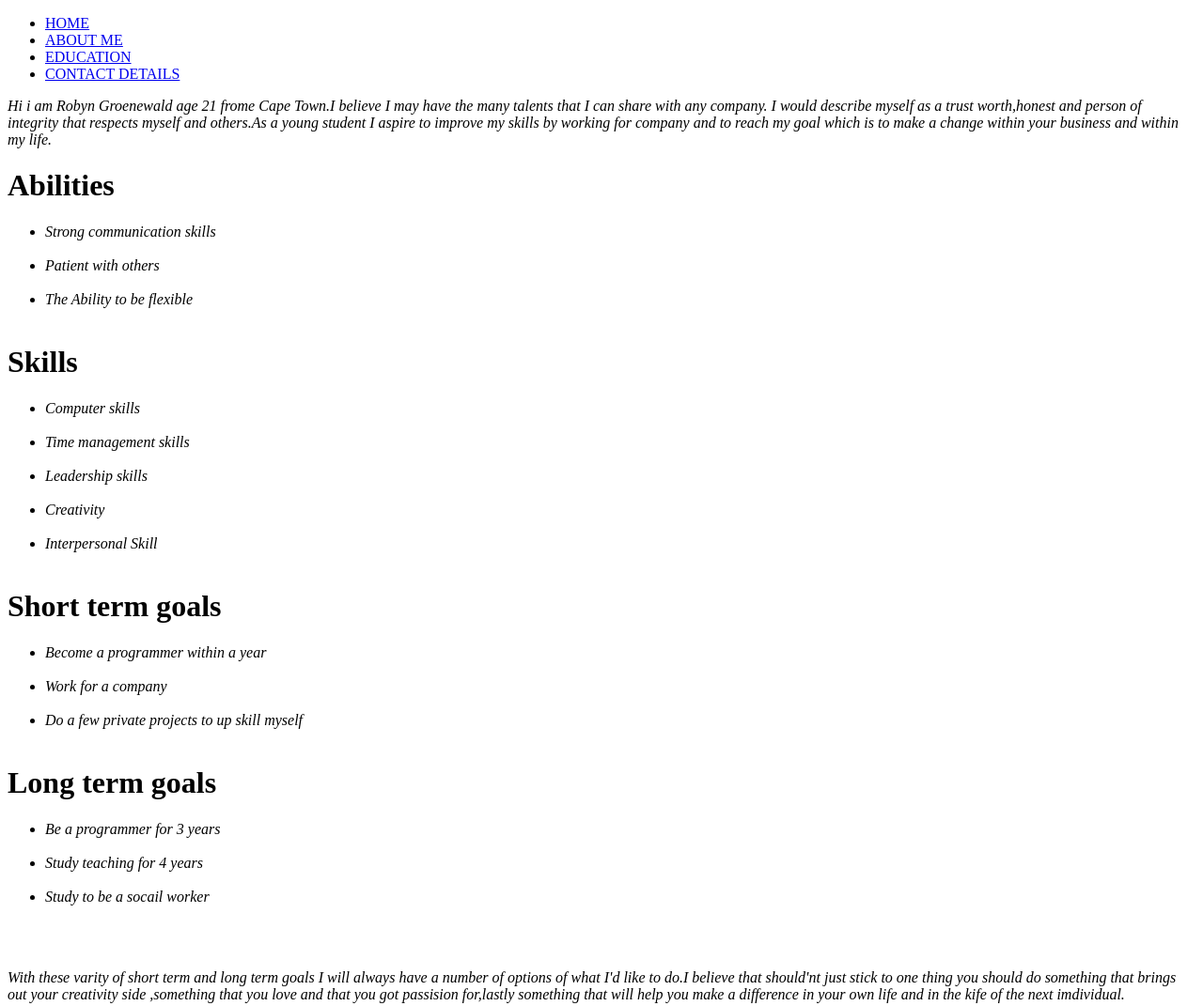
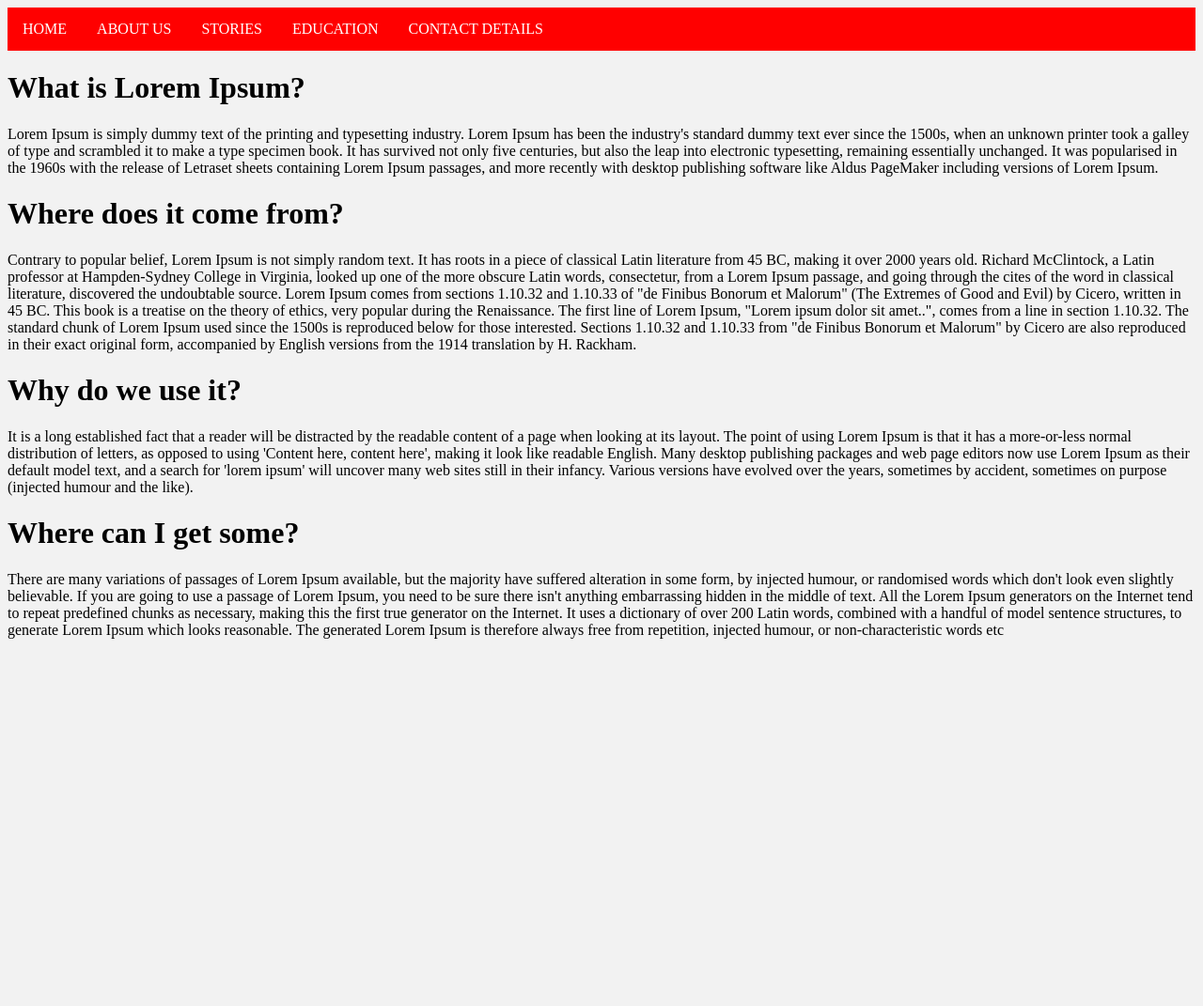
Before and after one commit to robyn877/SCHOOL-PROJECT, a plain HTML site: page about.html in a window 1280 px wide. Shown: the whole page at 94% size. After the commit the page ends 800 px from the top, so only its background shows below. Drawn offline with Linux system fonts and the light colour scheme.

Commit message:
Add files via upload

```diff
--- a/about.html
+++ b/about.html
@@ -1,10 +1,9 @@
-
 <!DOCTYPE html>
 <html>
     <head>
         <title>RobynsPortfolio</title>
 
-        <link href="style4.css" rel="stylesheet" type="text/css">
+        <link href="style2.css" rel="stylesheet" type="text/css">
 
 
     </head>
@@ -12,57 +11,25 @@
         <div class="row">
             <ul class="main-nav">
                 <li class="nav-item"><a href= "index.html">HOME</a></li class="nav-item">
-                    <li class ="nav-main"><a href= "about me">ABOUT ME</a></li>
+                    <li class ="nav-main"><a href= "about us">ABOUT US</a></li>
+                    <li class="nav-main"><a href="stories">STORIES</a></li>
                     <li class="nav-main"><a href="education">EDUCATION</a></li>
                     <li class="nav-main"><a href="contact details">CONTACT DETAILS</a></li>
 
 
+            </ul>
 
-                </ul>
-
-                <div class= "p1"><i>Hi i am Robyn Groenewald age 21 frome Cape Town.I believe I may have the many talents that I can share with any company.
-                    I would describe myself as a trust worth,honest and person of integrity that respects myself and others.As a young student I
-                    aspire to improve my skills by working for company and to reach my goal which is to make a change within your business and
-                    within my life.</i>
-
-                </div>
+            <h1>What is Lorem Ipsum?</h1>
+            <p>Lorem Ipsum is simply dummy text of the printing and typesetting industry. Lorem Ipsum has been the industry's standard dummy text ever since the 1500s, when an unknown printer took a galley of type and scrambled it to make a type specimen book. It has survived not only five centuries, but also the leap into electronic typesetting, remaining essentially unchanged. It was popularised in the 1960s with the release of Letraset sheets containing Lorem Ipsum passages, and more recently with desktop publishing software like Aldus PageMaker including versions of Lorem Ipsum.</p>
 
 
+             <h1> Where does it come from?</h1>
+             <p>Contrary to popular belief, Lorem Ipsum is not simply random text. It has roots in a piece of classical Latin literature from 45 BC, making it over 2000 years old. Richard McClintock, a Latin professor at Hampden-Sydney College in Virginia, looked up one of the more obscure Latin words, consectetur, from a Lorem Ipsum passage, and going through the cites of the word in classical literature, discovered the undoubtable source. Lorem Ipsum comes from sections 1.10.32 and 1.10.33 of "de Finibus Bonorum et Malorum" (The Extremes of Good and Evil) by Cicero, written in 45 BC. This book is a treatise on the theory of ethics, very popular during the Renaissance. The first line of Lorem Ipsum, "Lorem ipsum dolor sit amet..", comes from a line in section 1.10.32.
 
-                <h1><b>Abilities</b></h1>
-    <ul>
-        <li><i>Strong communication skills</i></li><br>
-        <li><i>Patient with others</i></li><br>
-        <li><i>The Ability to be flexible</i></li><br>
+                The standard chunk of Lorem Ipsum used since the 1500s is reproduced below for those interested. Sections 1.10.32 and 1.10.33 from "de Finibus Bonorum et Malorum" by Cicero are also reproduced in their exact original form, accompanied by English versions from the 1914 translation by H. Rackham.</p>
 
-    </ul>
+            <h1>Why do we use it?</h1>
+            <p>It is a long established fact that a reader will be distracted by the readable content of a page when looking at its layout. The point of using Lorem Ipsum is that it has a more-or-less normal distribution of letters, as opposed to using 'Content here, content here', making it look like readable English. Many desktop publishing packages and web page editors now use Lorem Ipsum as their default model text, and a search for 'lorem ipsum' will uncover many web sites still in their infancy. Various versions have evolved over the years, sometimes by accident, sometimes on purpose (injected humour and the like).</p>
 
-
-    <h1><b>Skills</b></h1>
-    <ul>
-        <li><i>Computer skills</i></li><br>
-        <li><i>Time management skills</i></li><br>
-        <li><i>Leadership skills</i></li><br>
-        <li><i>Creativity</i></li><br>
-        <li><i>Interpersonal Skill</i></li><br>
-    </ul>
-
-    <h1><b>Short term goals</b></h1>
-        <ul>
-            <li><i>Become a programmer within a year</i></li><br>
-            <li><i>Work for a company</i></li><br>
-            <li><i>Do a few private projects to up skill myself</i></li><br>
-        </ul>
-
-        <h1><b>Long term goals</b></h1>
-        <ul>
-            <li><i>Be a programmer for 3 years</i></li><br>
-            <li><i>Study teaching for 4 years</i></li><br>
-            <li><i>Study to be a socail worker</i></li><br>
-        </ul><br>
-
-        <p><i>With these varity of short term and long term goals I will always have a number of options
-            of what I'd like to do.I believe that should'nt just stick to one thing you should do something
-            that brings out your creativity side ,something that you love and that you got passision for,lastly
-            something that will help you make a difference in your own life and in the kife of the next imdividual.</i>
-        </p>
+            <h1>Where can I get some?</h1>
+            <p>There are many variations of passages of Lorem Ipsum available, but the majority have suffered alteration in some form, by injected humour, or randomised words which don't look even slightly believable. If you are going to use a passage of Lorem Ipsum, you need to be sure there isn't anything embarrassing hidden in the middle of text. All the Lorem Ipsum generators on the Internet tend to repeat predefined chunks as necessary, making this the first true generator on the Internet. It uses a dictionary of over 200 Latin words, combined with a handful of model sentence structures, to generate Lorem Ipsum which looks reasonable. The generated Lorem Ipsum is therefore always free from repetition, injected humour, or non-characteristic words etc</p>
--- a/style2.css
+++ b/style2.css
@@ -1,88 +1,18 @@
 *{
-  margin: 10;
-  padding: 10;
+    margin: 25;
+    padding: 25;
 }
 
-
-body {
-background-image: url('./download\ \(7\).jpg');
-}
-
-
-
-
-img {
-  display: block;
-  margin-left: auto;
-}
-
-.main-nav
-{
-    list-style:none;
-
-       margin: 45px;
-
-}
-
-.main-nav li
-{
-    display: inline-block;
-}
-
-.main-nav-li a
-{
-    color: white;
-    text-decoration: none;
-    padding: 10px 20;
-    font-family: "Roboto",sans-serif;
-    font-size: 20px;
-}
-
-.main-nav li.active a
-{
-    border:1pxsolid plum
-}
-
-.main-nav li a
-{
-    border:1px solid
-}
-
-
-
-
-.centre{
-    display:block;
-
-
-}
-
-
-div.a {
-    text-align: center;
-}
-
-ul{
-    list-style-type:none;
-    margin:0;
-    padding:0;
-    overflow:hidden;
-    font: size 15px;
-}
-
-
-
-  ul {
+ul {
     list-style-type: none;
     margin: 0;
     padding: 0;
     overflow: hidden;
-
-
+    background-color: red;
   }
 
   li {
-    float: center;
+    float: left;
   }
 
   li a {
@@ -93,26 +23,17 @@ ul{
     text-decoration: none;
   }
 
-
-  .center {
-    display: block;
-    margin-left: auto;
-    margin-right: auto;
-    width: 400px;
+  /* Change the link color to #111 (black) on hover */
+  li a:hover {
+    background-color: #111;
   }
 
   body {
-    text-align: center;
-}
+    background-color: #f2f2f2;
+    }
 
-body {
-  color: white;
-}
 
-h1 {
-  font-size: 25px;
-}
 
-h2 {
-  font-size: 25px;
-}
+      h1 {
+        color: black;
+      }
--- a/style3.css
+++ b/style3.css
@@ -1,6 +1,6 @@
 *{
-    margin: 0;
-    padding: 0;
+    margin: 25;
+    padding: 15;
 }
 
 ul {
@@ -35,7 +35,7 @@ ul {
 
 
       h1 {
-        color: white;
+        color: black;
       }
 
       .right {
@@ -51,3 +51,15 @@ ul {
       #container { overflow: hidden; }
       #floated-imgs { float: left; }
       #floated-imgs img {display: block; }
+
+      div.a {
+        font-size: 25px;
+      }
+
+      p{
+        text-align: justify;
+      }
+
+      p{
+        text-align: center;
+      }
```
Also changed, not shown: stories.html (+4 -22 lines).
